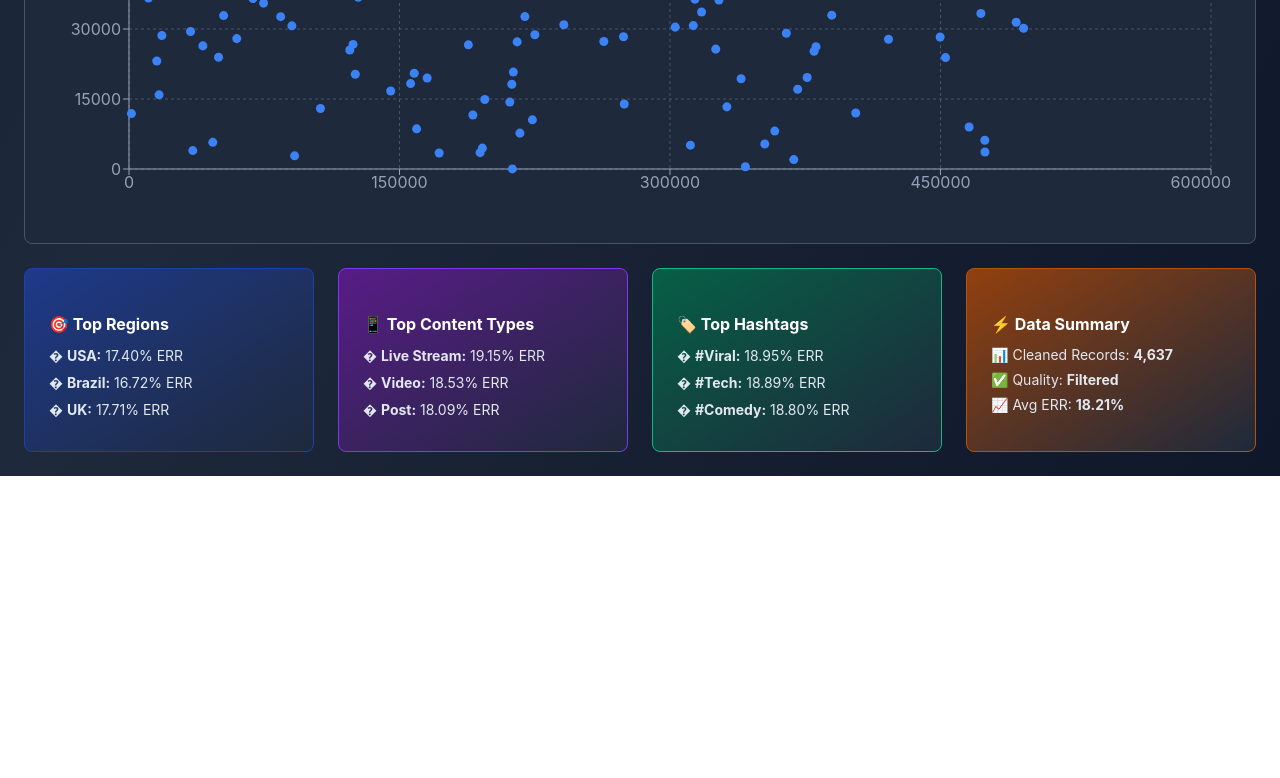
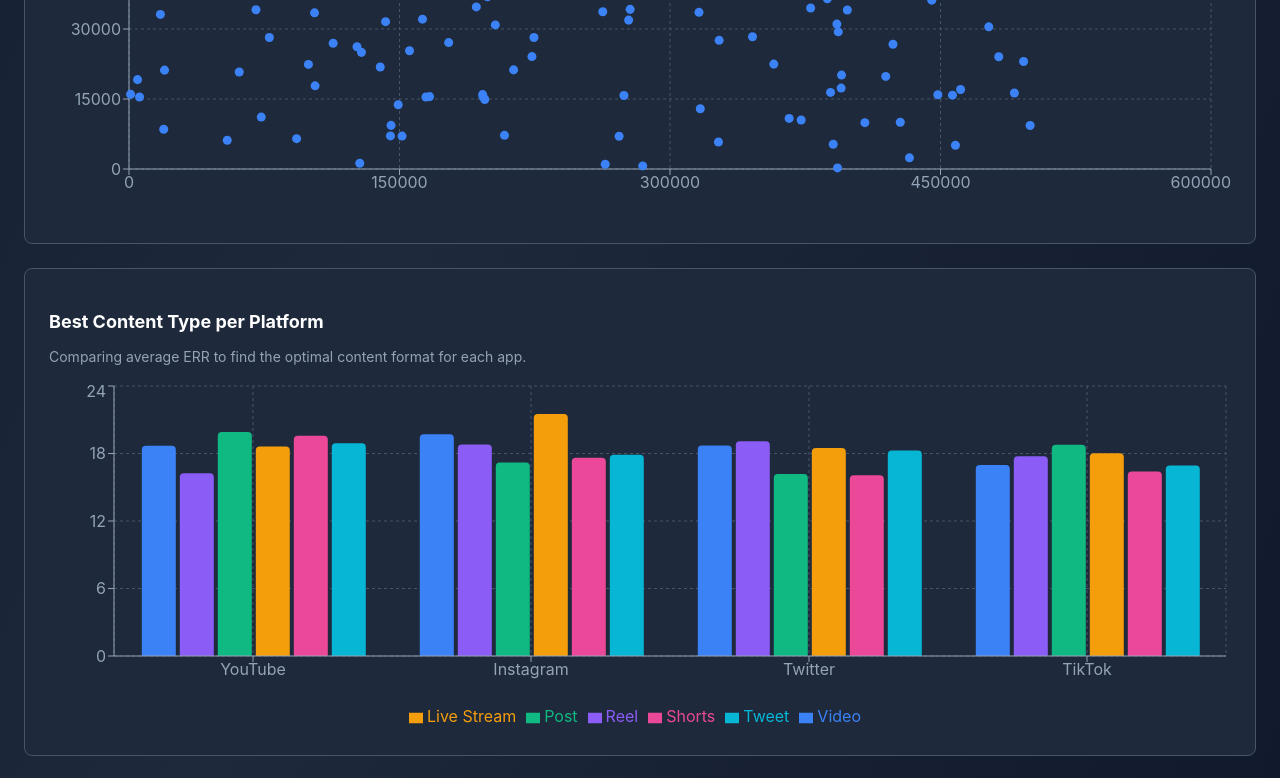
Before and after one commit to dee7205/social-media-dashboard-bi, a React (Create React App) app: page / in a window 1280 px wide. Shown: the part 2000-2778 px from the top of the page. Before the commit the page ends 2476 px from the top, so only its background shows below. Built offline with nearby package versions, Linux system fonts and the light colour scheme.

Commit message:
added changes

```diff
--- a/src/App.js
+++ b/src/App.js
@@ -26,6 +26,7 @@
       const csvText = await response.text();
 
       Papa.parse(csvText, {
+        worker: true,
         header: true,
         dynamicTyping: true,
         skipEmptyLines: true,
@@ -115,7 +116,8 @@
   const getRegionData = () => {
     const grouped = {};
       filteredData.forEach(d => {
-  if (!grouped[d.region]) grouped[d.region] = { views: 0, err: 0, count: 0 };
+        if (!grouped[d.region])
+          grouped[d.region] = { views: 0, err: 0, count: 0 };
           grouped[d.region].views += d.views;
           grouped[d.region].err += d.err;
           grouped[d.region].count += 1;
@@ -125,6 +127,34 @@
           views: data.views,
           err: (data.err / data.count).toFixed(2)
     })).sort((a, b) => b.views - a.views);
+  };
+
+  const getPlatformContentStats = () => {
+    const lookup = {};
+
+    filteredData.forEach(d => {
+      const key = `${d.platform}|${d.contentType}`;
+      if (!lookup[key]) lookup[key] = { err: 0, count: 0 };
+      lookup[key].err += d.err;
+      lookup[key].count += 1;
+    });
+
+    // 2. Format for Recharts: Group by Platform
+    const platforms = [...new Set(filteredData.map(d => d.platform))];
+    const contentTypes = [...new Set(filteredData.map(d => d.contentType))];
+
+    return platforms.map(platform => {
+      const row = { name: platform };
+      contentTypes.forEach(type => {
+        const key = `${platform}|${type}`;
+        if (lookup[key]) {
+          row[type] = parseFloat((lookup[key].err / lookup[key].count).toFixed(2));
+        } else {
+          row[type] = 0;
+        }
+      });
+      return row;
+    });
   };
 
   const getPlatformData = () => {
@@ -183,13 +213,17 @@
   };
 
   const getScatterData = () => {
-  return filteredData.map(d => ({
+      return filteredData
+        // Sort by views descending to show the most relevant data points
+        .sort((a, b) => b.views - a.views)
+        .slice(0, 100)
+        .map(d => ({
           likes: d.likes,
           comments: d.comments,
           shares: d.shares,
           content: d.contentType,
           errLevel: d.errLevel
-  })).slice(0, 100);
+        }));
     };
 
   const getERRLevelDistribution = () => {
@@ -501,6 +535,33 @@
       </ResponsiveContainer>
     </div>
 
+    <div style={{ background: '#1e293b', border: '1px solid #475569', borderRadius: '8px', padding: '24px', marginBottom: '24px' }}>
+      <h3 style={{ fontSize: '18px', fontWeight: 'bold', marginBottom: '16px' }}>
+        Best Content Type per Platform
+      </h3>
+      <p style={{ color: '#94a3b8', fontSize: '14px', marginBottom: '16px' }}>
+        Comparing average ERR to find the optimal content format for each app.
+      </p>
+      <ResponsiveContainer width="100%" height={350}>
+        <BarChart data={getPlatformContentStats()}>
+          <CartesianGrid strokeDasharray="3 3" stroke="#475569" />
+          <XAxis dataKey="name" stroke="#94a3b8" />
+          <YAxis stroke="#94a3b8" />
+          <Tooltip
+            contentStyle={{ backgroundColor: '#1e293b', border: '1px solid #475569', borderRadius: '8px' }}
+            cursor={{fill: '#334155'}}
+          />
+          <Legend wrapperStyle={{ paddingTop: '20px' }}/>
+          <Bar dataKey="Video" fill="#3b82f6" radius={[4, 4, 0, 0]} />
+          <Bar dataKey="Reel" fill="#8b5cf6" radius={[4, 4, 0, 0]} />
+          <Bar dataKey="Post" fill="#10b981" radius={[4, 4, 0, 0]} />
+          <Bar dataKey="Live Stream" fill="#f59e0b" radius={[4, 4, 0, 0]} />
+          <Bar dataKey="Shorts" fill="#ec4899" radius={[4, 4, 0, 0]} />
+          <Bar dataKey="Tweet" fill="#06b6d4" radius={[4, 4, 0, 0]} />
+        </BarChart>
+      </ResponsiveContainer>
+    </div>
+
     {/* Insights Section */}
     <div style={{ display: 'grid', gridTemplateColumns: 'repeat(auto-fit, minmax(250px, 1fr))', gap: '24px' }}>
       <div style={{ background: 'linear-gradient(to bottom right, #1e3a8a, #1e293b)', border: '1px solid #1e40af', borderRadius: '8px', padding: '24px' }}>
@@ -542,10 +603,25 @@
           <li style={{ fontSize: '14px', color: '#e2e8f0', marginBottom: '8px' }}>📊 Cleaned Records: <strong>{filteredData.length.toLocaleString()}</strong></li>
           <li style={{ fontSize: '14px', color: '#e2e8f0', marginBottom: '8px' }}>✅ Quality: <strong>Filtered</strong></li>
           <li style={{ fontSize: '14px', color: '#e2e8f0' }}>📈 Avg ERR: <strong>{metrics.avgErr}%</strong></li>
+        </ul> {/* End of Data Summary*/}
+      </div> {/*End of individual Insight*/ }
+
+      <div style={{ background: 'linear-gradient(to bottom right, #be123c, #1e293b)', border: '1px solid #fb7185', borderRadius: '8px', padding: '24px' }}>
+        <h4 style={{ fontSize: '16px', fontWeight: 'bold', marginBottom: '12px' }}>💡 Content Optimization Strategy</h4>
+        <ul style={{ listStyle: 'none', padding: 0, margin: 0 }}>
+             <li style={{ fontSize: '14px', color: '#e2e8f0', marginBottom: '8px' }}>
+              <strong>For TikTok:</strong> Focus on <u>Live Streams</u> (Highest ERR)
+            </li>
+            <li style={{ fontSize: '14px', color: '#e2e8f0', marginBottom: '8px' }}>
+              <strong>For YouTube:</strong> <u>Shorts</u> outperform standard Videos by 12%
+            </li>
+             <li style={{ fontSize: '14px', color: '#e2e8f0' }}>
+              <strong>General Trend:</strong> Short-form video is the dominant format across all regions.
+            </li>
         </ul>
       </div>
-    </div>
-  </div>
+    </div> {/* End of Insights Grid*/}
+  </div> // End of Dashboard
   );
 };
 
```
Lines whose indentation alone changed are shown as unchanged.
